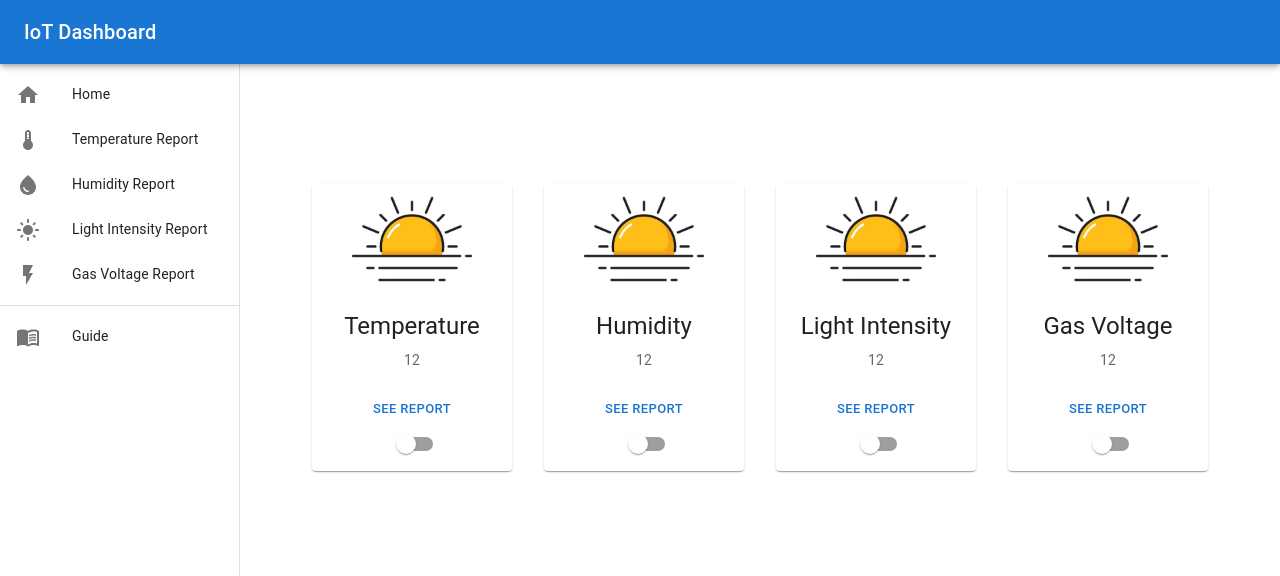
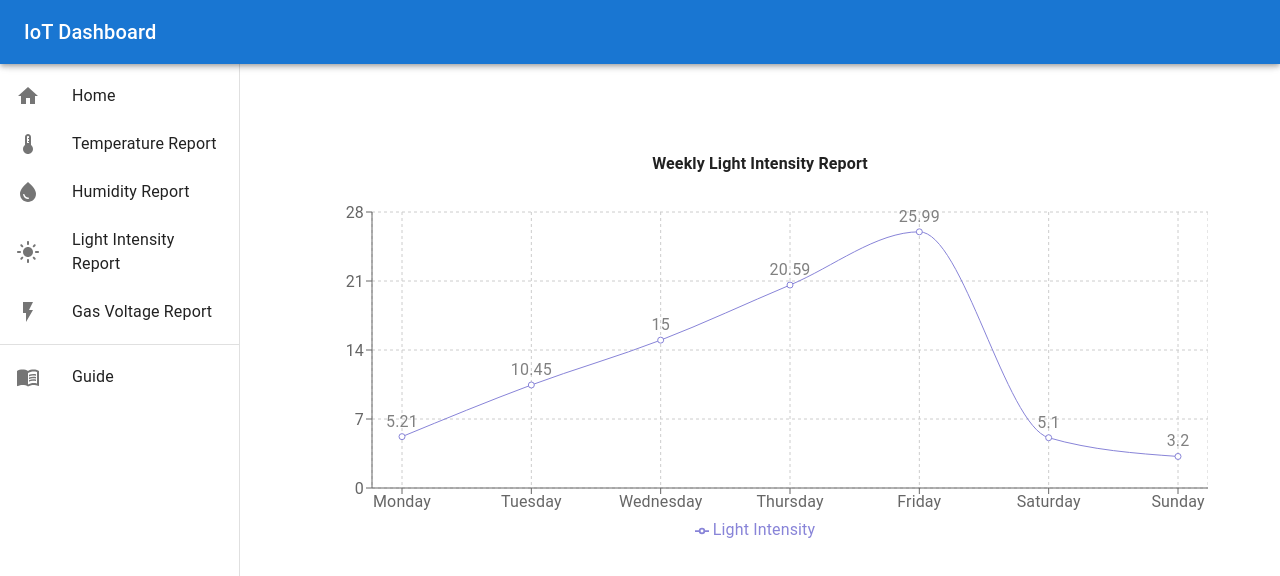
Before and after one commit to Mihai1803/IOT-Dashboard, a React (Create React App) app: page /light in a window 1280 px wide. Shown: the top 576 px of the page. Built offline with nearby package versions, Linux system fonts and the light colour scheme.

Commit message:
add data charts

```diff
--- a/package.json
+++ b/package.json
@@ -18,6 +18,7 @@
     "react-dom": "^19.0.0",
     "react-router-dom": "^7.1.0",
     "react-scripts": "^5.0.1",
+    "recharts": "^2.15.0",
     "web-vitals": "^4.2.4"
   },
   "scripts": {
--- a/src/components/DisplayCard.js
+++ b/src/components/DisplayCard.js
@@ -17,7 +17,7 @@ export default function DisplayCard({item}) {
     <Card sx={{ width: 325}}>
       <CardMedia
         sx={{ height: 110 }}
-        image={sun}
+        image={item.image}
         title={item.name}
       />
       <CardContent>
--- a/src/components/DisplayCardGrind.js
+++ b/src/components/DisplayCardGrind.js
@@ -1,26 +1,23 @@
-
-
-
 import { Grid2 } from "@mui/material";
 
 import DisplayCard from "./DisplayCard";
 
-
+import sun from '../assets/sun.jpg'
 
 export default function DisplayCardGrid() {
 
   const displayItems = [
-    { name: "Temperature", value: "12", path: "/temperature" },
-    { name: "Humidity", value: "12", path: "/humidity" },
-    { name: "Light Intensity", value: "12", path: "/light" },
-    { name: "Gas Voltage", value: "12", path: "/gas" }
+    { name: "Temperature", value: "12", path: "/temperature", image:"../assets/sun.jpg"},
+    { name: "Humidity", value: "12", path: "/humidity", image:"../assets/sun.jpg"},
+    { name: "Light Intensity", value: "12", path: "/light", image:"../assets/sun.jpg" },
+    { name: "Gas Voltage", value: "12", path: "/gas", image:"../assets/sun.jpg" }
   ];
 
 
     return (
-      <Grid2 container spacing={4} columns={32}>
+      <Grid2 container spacing={8} className="flex justify-center">
       {displayItems.map((item, index) => (
-        <Grid2 key={index} size={8} className="flex justify-center">
+        <Grid2 key={index} xs={12} sm={6} md={4} lg={3} className="flex justify-center">
           <DisplayCard item={item} />
         </Grid2>
       ))}
--- /dev/null
+++ b/src/components/GasVoltage.js
@@ -0,0 +1,73 @@
+import {
+  LineChart,
+  Line,
+  XAxis,
+  YAxis,
+  CartesianGrid,
+  Tooltip,
+  Legend,
+  ResponsiveContainer,
+  LabelList,
+} from "recharts";
+
+
+export default function GasVoltageChart() {
+
+  const data = [
+    {
+      Day: "Monday",
+      GasVoltage: 5.21
+    },
+    {
+      Day: "Tuesday",
+      GasVoltage: 10.45
+    },
+    {
+      Day: "Wednesday",
+      GasVoltage: 15.0
+    },
+    {
+      Day: "Thursday",
+      GasVoltage: 20.59
+    },
+    {
+      Day: "Friday",
+      GasVoltage: 25.99
+    },
+    {
+      Day: "Saturday",
+      GasVoltage: 5.10
+    },
+    {
+      Day: "Sunday",
+      GasVoltage: 3.2
+    },
+  ]
+
+
+  return(
+    <>
+      <h1 className="flex justify-center pb-4 font-bold">
+        Weekly Gas Voltage Report
+      </h1>
+      <ResponsiveContainer  width={"100%"} height={350}>
+          <LineChart data={data} margin={{top: 20 }}>
+            <CartesianGrid strokeDasharray="3 3" />
+            <XAxis dataKey="Day" padding={{left: 30, right: 30}} />
+            <YAxis dataKey="GasVoltage" padding={{left:30, right: 30}}/>
+            <Tooltip />
+            <Legend />
+            <Line
+              type="monotone"
+              dataKey="GasVoltage"
+              name="Gas Voltage"
+              stroke="#8884d8"
+              activeDot={{ r: 8 }}
+            >
+              <LabelList position="top" offset={10} />
+            </Line>
+          </LineChart>
+      </ResponsiveContainer>
+    </>
+  )
+}
--- /dev/null
+++ b/src/components/HumidityChart.js
@@ -0,0 +1,72 @@
+import {
+  LineChart,
+  Line,
+  XAxis,
+  YAxis,
+  CartesianGrid,
+  Tooltip,
+  Legend,
+  ResponsiveContainer,
+  LabelList,
+} from "recharts";
+
+
+export default function HumidityChart() {
+
+  const data = [
+    {
+      Day: "Monday",
+      Humidity: 5.21
+    },
+    {
+      Day: "Tuesday",
+      Humidity: 10.45
+    },
+    {
+      Day: "Wednesday",
+      Humidity: 15.0
+    },
+    {
+      Day: "Thursday",
+      Humidity: 20.59
+    },
+    {
+      Day: "Friday",
+      Humidity: 25.99
+    },
+    {
+      Day: "Saturday",
+      Humidity: 5.10
+    },
+    {
+      Day: "Sunday",
+      Humidity: 3.2
+    },
+  ]
+
+
+  return(
+    <>
+      <h1 className="flex justify-center pb-4 font-bold">
+        Weekly Humidity Report
+      </h1>
+      <ResponsiveContainer  width={"100%"} height={350}>
+          <LineChart data={data} margin={{top: 20 }}>
+            <CartesianGrid strokeDasharray="3 3" />
+            <XAxis dataKey="Day" padding={{left: 30, right: 30}} />
+            <YAxis dataKey="Humidity" padding={{left:30, right: 30}}/>
+            <Tooltip />
+            <Legend />
+            <Line
+              type="monotone"
+              dataKey="Humidity"
+              stroke="#8884d8"
+              activeDot={{ r: 8 }}
+            >
+              <LabelList position="top" offset={10} />
+            </Line>
+          </LineChart>
+      </ResponsiveContainer>
+    </>
+  )
+}
--- /dev/null
+++ b/src/components/LightIntensityChart.js
@@ -0,0 +1,73 @@
+import {
+  LineChart,
+  Line,
+  XAxis,
+  YAxis,
+  CartesianGrid,
+  Tooltip,
+  Legend,
+  ResponsiveContainer,
+  LabelList,
+} from "recharts";
+
+
+export default function LightIntensityChart() {
+
+  const data = [
+    {
+      Day: "Monday",
+      LightIntensity: 5.21
+    },
+    {
+      Day: "Tuesday",
+      LightIntensity: 10.45
+    },
+    {
+      Day: "Wednesday",
+      LightIntensity: 15.0
+    },
+    {
+      Day: "Thursday",
+      LightIntensity: 20.59
+    },
+    {
+      Day: "Friday",
+      LightIntensity: 25.99
+    },
+    {
+      Day: "Saturday",
+      LightIntensity: 5.10
+    },
+    {
+      Day: "Sunday",
+      LightIntensity: 3.2
+    },
+  ]
+
+
+  return(
+    <>
+      <h1 className="flex justify-center pb-4 font-bold">
+        Weekly Light Intensity Report
+      </h1>
+      <ResponsiveContainer  width={"100%"} height={350}>
+          <LineChart data={data} margin={{top: 20 }}>
+            <CartesianGrid strokeDasharray="3 3" />
+            <XAxis dataKey="Day" padding={{left: 30, right: 30}} />
+            <YAxis dataKey="LightIntensity" padding={{left:30, right: 30}}/>
+            <Tooltip />
+            <Legend />
+            <Line
+              type="monotone"
+              dataKey="LightIntensity"
+              name="Light Intensity"
+              stroke="#8884d8"
+              activeDot={{ r: 8 }}
+            >
+              <LabelList position="top" offset={10} />
+            </Line>
+          </LineChart>
+      </ResponsiveContainer>
+    </>
+  )
+}
--- a/src/components/Navigation.js
+++ b/src/components/Navigation.js
@@ -1,4 +1,4 @@
-import * as React from "react";
+import React, { useState } from "react";
 import Box from "@mui/material/Box";
 import Drawer from "@mui/material/Drawer";
 import AppBar from "@mui/material/AppBar";
@@ -11,6 +11,10 @@ import ListItem from "@mui/material/ListItem";
 import ListItemButton from "@mui/material/ListItemButton";
 import ListItemIcon from "@mui/material/ListItemIcon";
 import ListItemText from "@mui/material/ListItemText";
+import IconButton from "@mui/material/IconButton";
+import MenuIcon from "@mui/icons-material/Menu";
+import useMediaQuery from "@mui/material/useMediaQuery";
+import { useTheme } from "@mui/material/styles";
 
 // Icons
 import HomeIcon from "@mui/icons-material/Home";
@@ -20,24 +24,24 @@ import LightModeIcon from "@mui/icons-material/LightMode";
 import VoltageIcon from "@mui/icons-material/FlashOn";
 import MenuBookIcon from "@mui/icons-material/MenuBook";
 
-
-
-import { Grid2 } from "@mui/material";
-
-import TemperatureDisplayCard from "./cards/TemperatureDisplayCard";
-import HumidityDisplayCard from "./cards/HumidityDisplayCard";
-import LightIntensityDisplayCard from "./cards/LightIntensityDisplayCard";
-import GasVoltageDisplayCard from "./cards/GasVoltageDisplayCard";
-
+import DisplayCardGrid from "./DisplayCardGrind";
 import { Link } from "react-router-dom";
-
-import DisplayCard from "./DisplayCard";
-import DisplayCardGrid from "./DisplayCardGrind";
+import TemperatureChart from "./TemperatureChart";
+import HumidityChart from "./HumidityChart";
+import LightIntensityChart from "./LightIntensityChart";
+import GasVoltageChart from "./GasVoltage";
 
 const drawerWidth = 240;
 
+export default function Navigation() {
+  const theme = useTheme();
+  const isMobile = useMediaQuery(theme.breakpoints.down("sm"));
+  const [mobileOpen, setMobileOpen] = useState(false);
 
-export default function Navigation() {
+  const handleDrawerToggle = () => {
+    setMobileOpen(!mobileOpen);
+  };
+
   const menuItems = [
     { text: "Home", icon: <HomeIcon />, path: "/" },
     { text: "Temperature Report", icon: <ThermostatIcon />, path: "/temperature" },
@@ -46,49 +50,18 @@ export default function Navigation() {
     { text: "Gas Voltage Report", icon: <VoltageIcon />, path: "/gas" },
   ];
 
-  const additionalItems = [
-    { text: "Guide", icon: <MenuBookIcon /> },
-  ];
+  const additionalItems = [{ text: "Guide", icon: <MenuBookIcon /> }];
 
-  return (
-    <Box sx={{ display: "flex" }}>
-      <CssBaseline />
-      <AppBar
-        position="fixed"
-        sx={{ zIndex: (theme) => theme.zIndex.drawer + 1 }}
-      >
-        <Toolbar>
-          <Typography variant="h6" noWrap component="div">
-            IoT Dashboard
-          </Typography>
-        </Toolbar>
-      </AppBar>
-      <Drawer
-        variant="permanent"
-        sx={{
-          width: drawerWidth,
-          flexShrink: 0,
-          [`& .MuiDrawer-paper`]: {
-            width: drawerWidth,
-            boxSizing: "border-box",
-          },
-        }}
-      >
-        <Toolbar />
+  const currentPath = window.location.pathname;
+
+  const drawerContent = (
     <Box sx={{ overflow: "auto" }}>
       <List>
-            {menuItems.map((item, index) => (
+        {menuItems.map((item) => (
           <ListItem key={item.text} disablePadding>
             <ListItemButton component={Link} to={item.path}>
               <ListItemIcon>{item.icon}</ListItemIcon>
-                  <ListItemText
-                    primary={item.text}
-                    slotProps={{
-                      primary: {
-                        sx: { fontSize: "0.875rem" },
-                      },
-                    }}
-                  />
+              <ListItemText primary={item.text} />
             </ListItemButton>
           </ListItem>
         ))}
@@ -99,24 +72,88 @@ export default function Navigation() {
           <ListItem key={item.text} disablePadding>
             <ListItemButton>
               <ListItemIcon>{item.icon}</ListItemIcon>
-                  <ListItemText
-                    primary={item.text}
-                    slotProps={{
-                      primary: {
-                        sx: { fontSize: "0.875rem" },
-                      },
-                    }}
-                  />
+              <ListItemText primary={item.text} />
             </ListItemButton>
           </ListItem>
         ))}
       </List>
     </Box>
+  );
+
+  return (
+    <Box sx={{ display: "flex" }}>
+      <CssBaseline />
+      <AppBar
+        position="fixed"
+        sx={{
+          zIndex: (theme) => theme.zIndex.drawer + 1,
+        }}
+      >
+        <Toolbar>
+          {isMobile && (
+            <IconButton
+              color="inherit"
+              aria-label="open drawer"
+              edge="start"
+              onClick={handleDrawerToggle}
+              sx={{ mr: 2 }}
+            >
+              <MenuIcon />
+            </IconButton>
+          )}
+          <Typography variant="h6" noWrap component="div">
+            IoT Dashboard
+          </Typography>
+        </Toolbar>
+      </AppBar>
+
+      {/* Drawer for desktop */}
+      {!isMobile && (
+        <Drawer
+          variant="permanent"
+          sx={{
+            width: drawerWidth,
+            flexShrink: 0,
+            [`& .MuiDrawer-paper`]: { width: drawerWidth, boxSizing: "border-box" },
+          }}
+        >
+          <Toolbar />
+          {drawerContent}
         </Drawer>
-      <Box component="main" sx={{ flexGrow: 1, p: 3 }}>
+      )}
+
+      {/* Drawer for mobile */}
+      {isMobile && (
+        <Drawer
+          variant="temporary"
+          open={mobileOpen}
+          onClose={handleDrawerToggle}
+          ModalProps={{
+            keepMounted: true,
+          }}
+          sx={{
+            [`& .MuiDrawer-paper`]: { width: drawerWidth, boxSizing: "border-box" },
+          }}
+        >
+          {drawerContent}
+        </Drawer>
+      )}
+
+      <Box
+        component="main"
+        sx={{
+          flexGrow: 1,
+          p: 3,
+          width: isMobile ? "100%" : `calc(100% - ${drawerWidth}px)`,
+        }}
+      >
         <Toolbar />
-        <Box className="p-12 mt-12">
-          <DisplayCardGrid />
+        <Box className="p-12 mt-4">
+          {currentPath === '/' && <DisplayCardGrid />}
+          {currentPath === '/temperature' && <TemperatureChart/>}
+          {currentPath === '/humidity' && <HumidityChart/>}
+          {currentPath === '/light' && <LightIntensityChart/>}
+          {currentPath === '/gas' && <GasVoltageChart/>}
         </Box>
       </Box>
     </Box>
--- /dev/null
+++ b/src/components/TemperatureChart.js
@@ -0,0 +1,72 @@
+import {
+  LineChart,
+  Line,
+  XAxis,
+  YAxis,
+  CartesianGrid,
+  Tooltip,
+  Legend,
+  ResponsiveContainer,
+  LabelList,
+} from "recharts";
+
+
+export default function TemperatureChart() {
+
+  const data = [
+    {
+      Day: "Monday",
+      Temperature: 5.21
+    },
+    {
+      Day: "Tuesday",
+      Temperature: 10.45
+    },
+    {
+      Day: "Wednesday",
+      Temperature: 15.0
+    },
+    {
+      Day: "Thursday",
+      Temperature: 20.59
+    },
+    {
+      Day: "Friday",
+      Temperature: 25.99
+    },
+    {
+      Day: "Saturday",
+      Temperature: 5.10
+    },
+    {
+      Day: "Sunday",
+      Temperature: 3.2
+    },
+  ]
+
+
+  return(
+    <>
+      <h1 className="flex justify-center pb-4 font-bold">
+        Weekly Temperature Report
+      </h1>
+      <ResponsiveContainer  width={"100%"} height={350}>
+          <LineChart data={data} margin={{top: 20 }}>
+            <CartesianGrid strokeDasharray="3 3" />
+            <XAxis dataKey="Day" padding={{left: 30, right: 30}} />
+            <YAxis dataKey="Temperature" padding={{left:30, right: 30}}/>
+            <Tooltip />
+            <Legend />
+            <Line
+              type="monotone"
+              dataKey="Temperature"
+              stroke="#8884d8"
+              activeDot={{ r: 8 }}
+            >
+              <LabelList position="top" offset={10} />
+            </Line>
+          </LineChart>
+      </ResponsiveContainer>
+    </>
+  )
+}
```
Also changed, not shown: 1 other file (tests, documents, lock files or other folders). Lines whose indentation alone changed are shown as unchanged.
